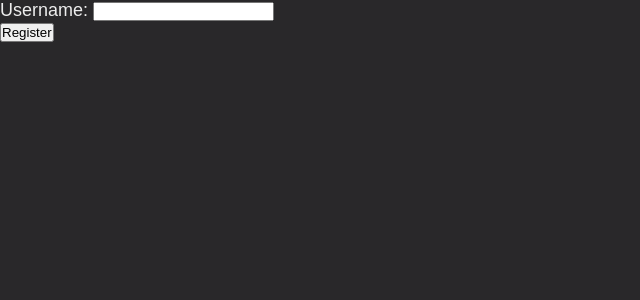
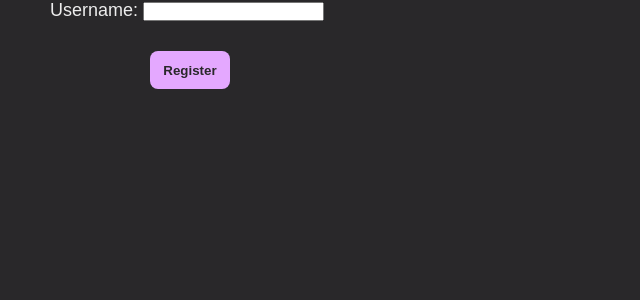
Before and after one commit to frasey/Roll_for, a Flask app: page /food/new_user in a window 1280 px wide. Shown: the part 78-378 px from the top of the page, without its empty margins (0-640 px from the left). Run offline with Flask 3, Linux system fonts and the light colour scheme; some libraries are stand-ins or nearby versions.

Commit message:
css completed for new user

```diff
--- a/static/style.css
+++ b/static/style.css
@@ -273,3 +273,20 @@ a:visited {
 .user-list__items a:visited {
   color: #E4A8FF;
 }
+
+/* New user */
+.form-new-user {
+  margin-left: 50px;
+}
+
+.form-new-user__button {
+  margin-top: 30px;
+  margin-left: 100px;
+  background-color: #E4A8FF;
+  color: #29282A;
+  height: 38px;
+  width: 80px;
+  border: none;
+  border-radius: 8px;
+  font-weight: bold;
+}
--- a/templates/user/new.jinja
+++ b/templates/user/new.jinja
@@ -5,7 +5,7 @@
         <label for="name">Username:</label>
         <input type="text" name="name" id="name">
     </div>
-    <button type="submit">Register</button>
+    <button class="form-new-user__button" type="submit">Register</button>
 </form>
 
 {% endblock content %}
```
Also changed, not shown: templates/food/show.jinja (+7 -3 lines).
